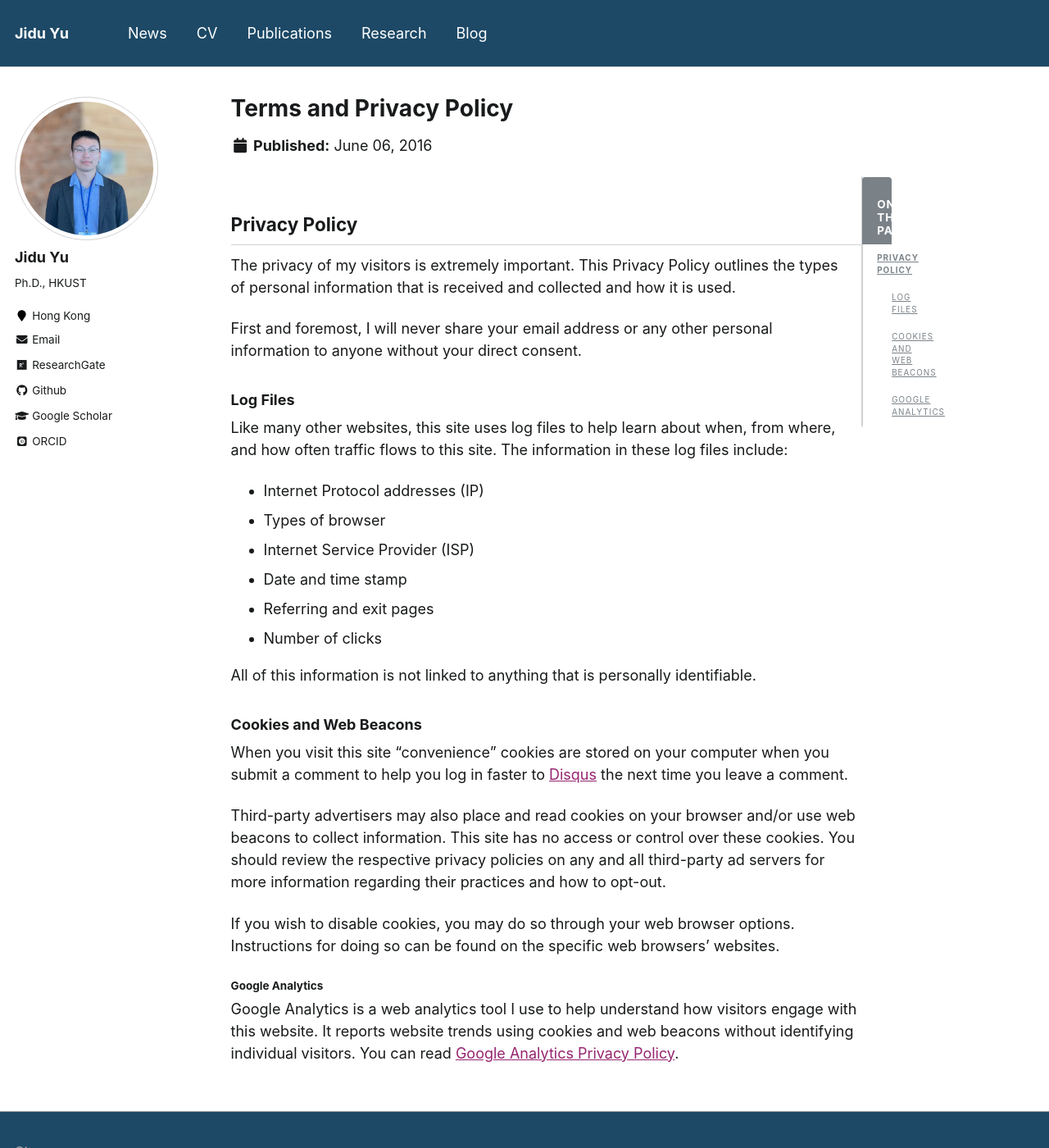
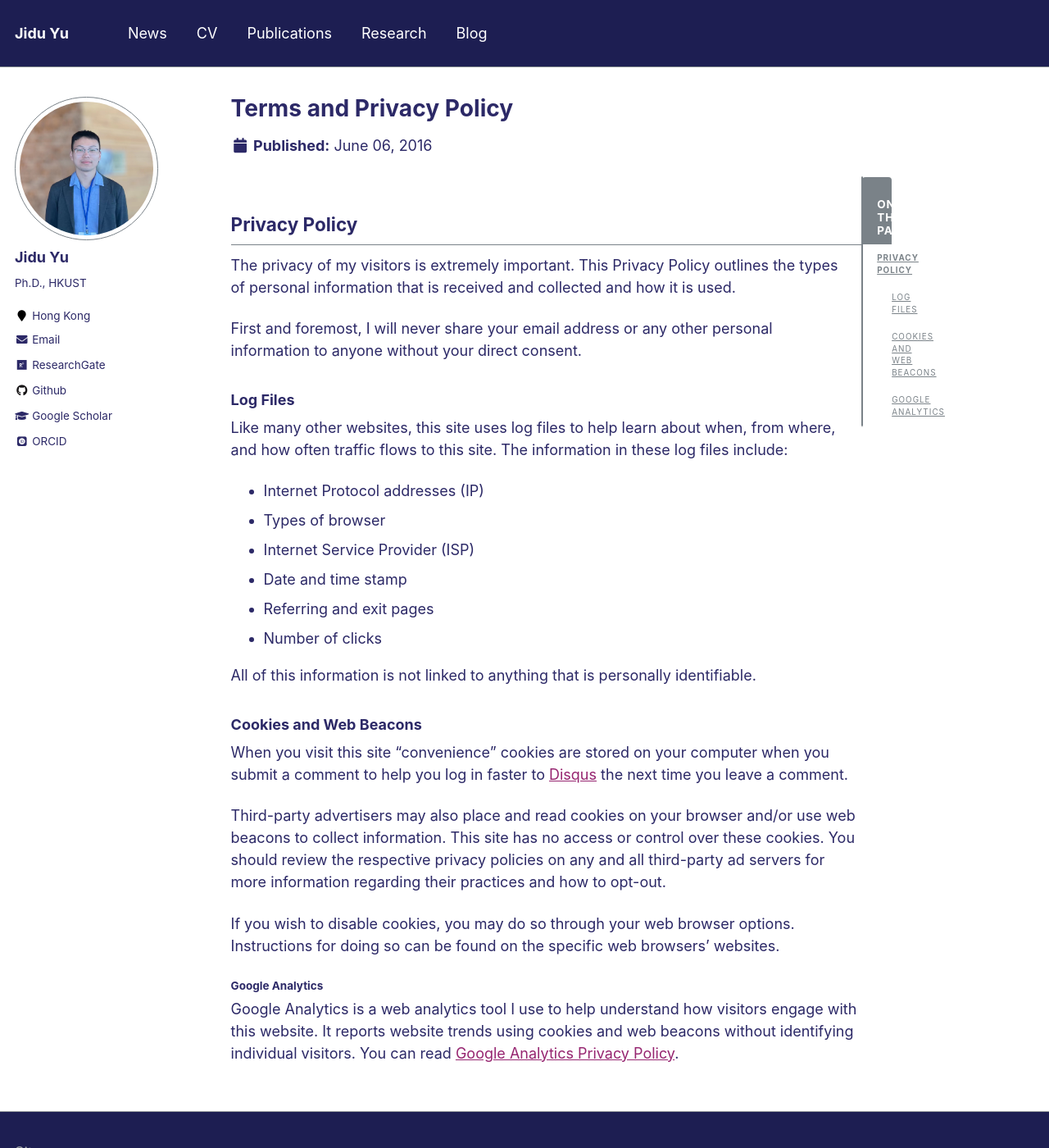
Before and after one commit to yujidu/yujidu.github.io, a Jekyll site: the page built from _pages/terms.md, in a window 1280 px wide and 1400 px high. Shown: the whole window at 82% size. Built offline with Jekyll 4.4.1, drawn with Linux system fonts in a browser that asks for light colours; some web fonts are replaced.

Commit message:
masthead color

```diff
--- a/_sass/_variables.scss
+++ b/_sass/_variables.scss
@@ -48,10 +48,10 @@ $type-size-8                : 0.625em;  // ~10px
    ========================================================================== */
 
 $gray                       : #7a8288;
-$dark-gray                  : mix(#000, $gray, 80%);
+$dark-gray                  : mix(rgb(24, 19, 95), $gray, 80%);
 $darker-gray                : mix(#000, $gray, 60%);
 $light-gray                 : mix(rgb(180, 180, 180), $gray, 50%);
-$lighter-gray               : mix(rgb(210, 210, 210), $gray, 100%);
+$lighter-gray               : mix(rgb(210, 210, 210), $gray, 0%);
 
 $body-color                 : rgb(255, 255, 255);
 $background-color           : rgb(255, 255, 255);
@@ -72,7 +72,7 @@ $link-color-hover           : mix(#000, $link-color, 25%);
 $link-color-visited         : mix(#fff, $link-color, 25%);
 $masthead-link-color        : rgb(255, 255, 255);
 $masthead-link-color-hover  : mix(#000, $primary-color, 25%);
-$masthead-background-color  : #1d4966;
+$masthead-background-color  : #1d1e52;
 
 
 
```
